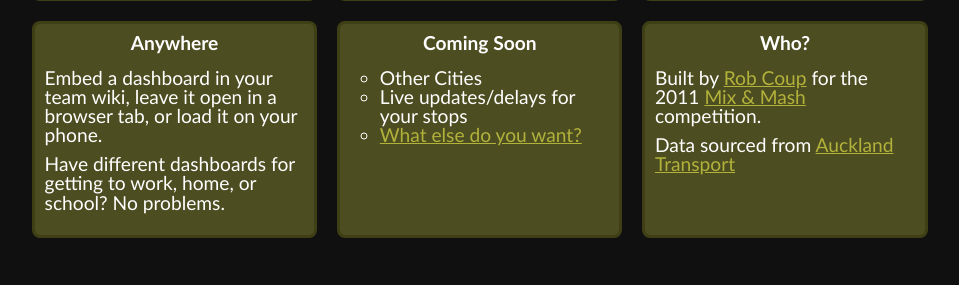
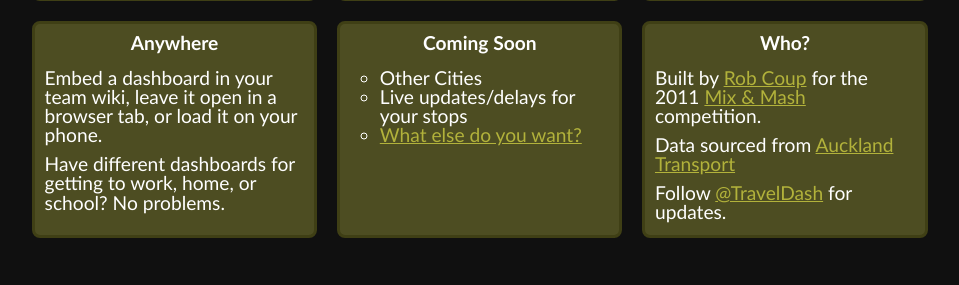
Before and after one commit to rcoup/traveldash, a Django app: template traveldash/mine/templates/mine/home.html in a window 1280 px wide. Shown: the part 338-623 px from the top of the page, without its empty margins (148-1107 px from the left). Run offline with Django 3.2, Linux system fonts and the light colour scheme; the template is opened without the code that fills it, so the values that code supplies are empty; some libraries are stand-ins or nearby versions.

Commit message:
Add twitter link

```diff
--- a/traveldash/mine/templates/mine/home.html
+++ b/traveldash/mine/templates/mine/home.html
@@ -61,6 +61,7 @@
         <p>Built by <a href="http://twitter.com/amatix">Rob Coup</a> for the
         2011 <a href="http://www.mixandmash.org.nz">Mix &amp; Mash</a> competition.</p>
         <p>Data sourced from <a href="http://www.maxx.co.nz/">Auckland Transport</a></p>
+        <p>Follow <a href="http://twitter.com/TravelDash">@TravelDash</a> for updates.</p>
     </div>
 </div>
 {% endblock content %}
```
